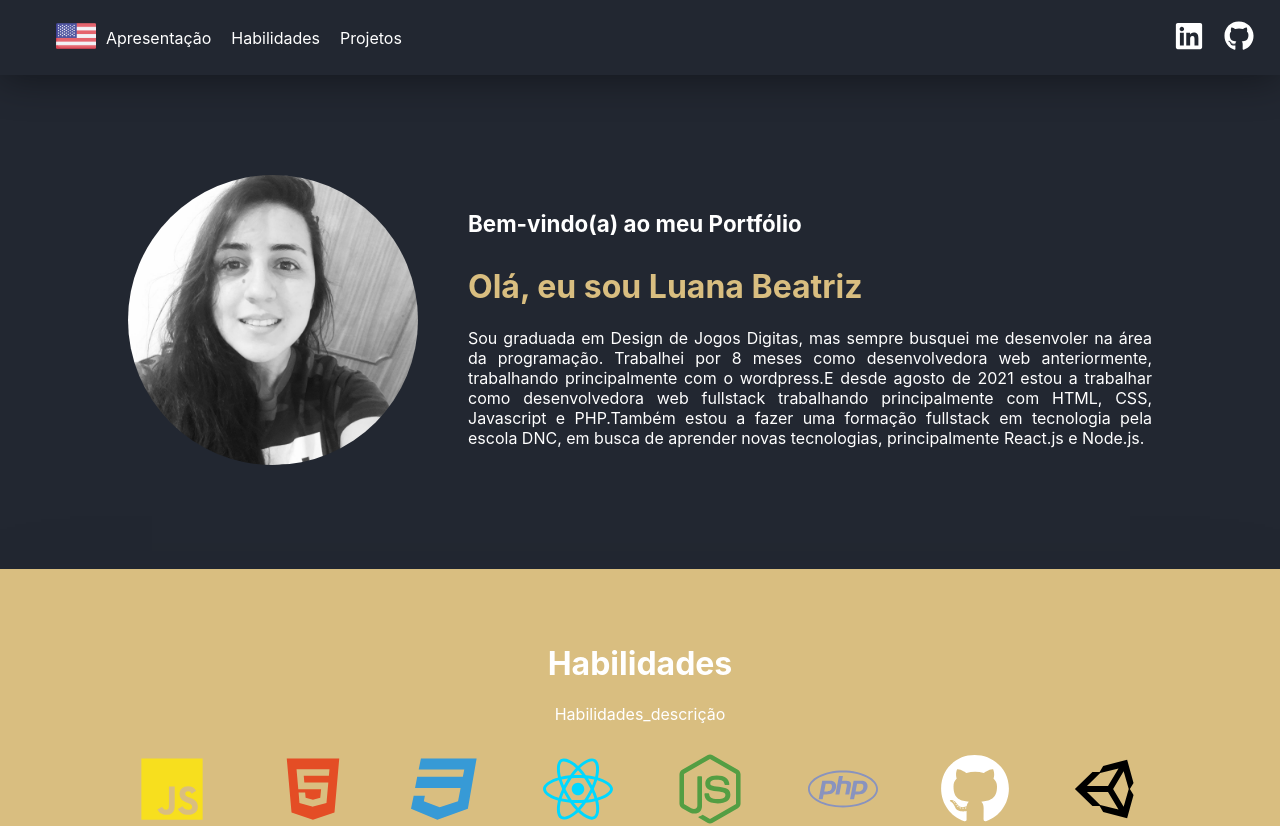
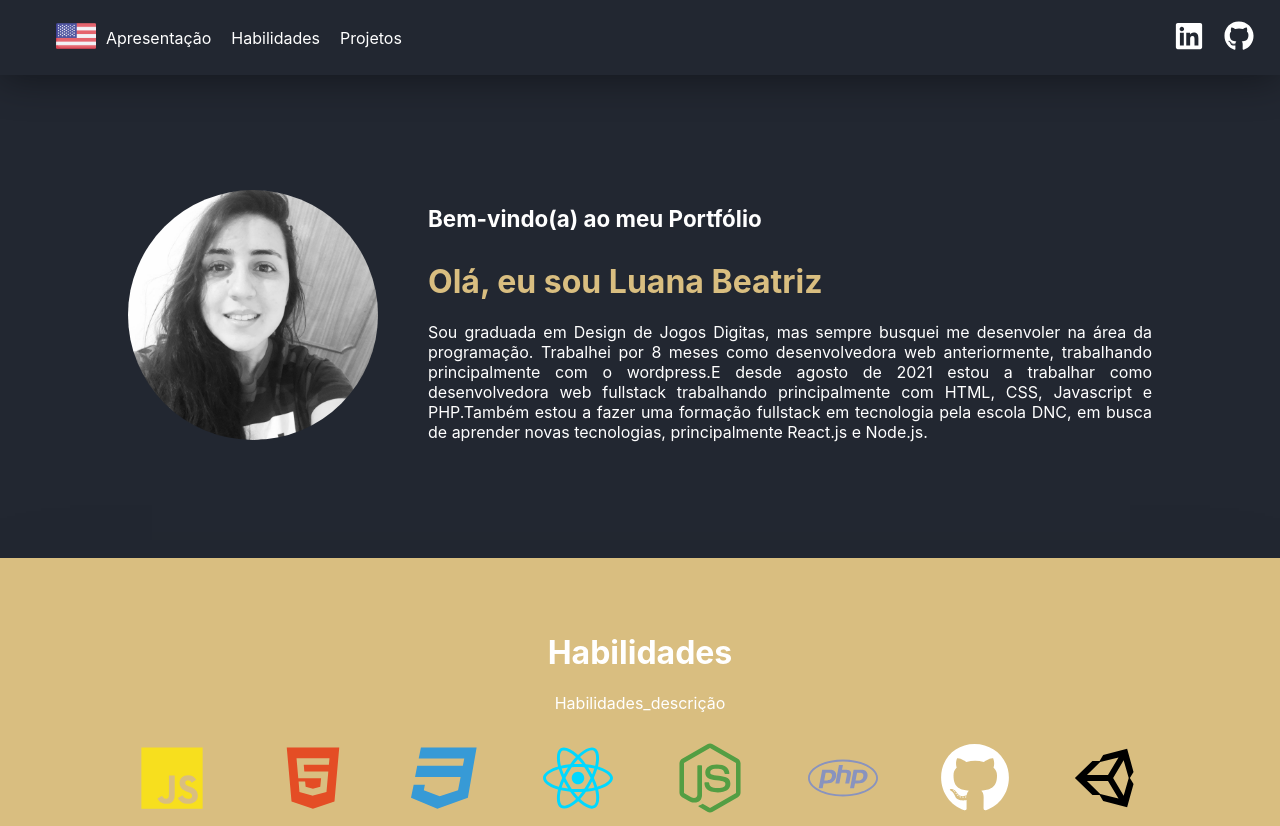
Before and after one commit to lubias/portfolio, a React (Create React App) app: page / in a window 1280 px wide. Shown: the top 826 px of the page. Built offline with nearby package versions, Linux system fonts and the light colour scheme.

Commit message:
Update index.scss

```diff
--- a/src/components/Presentation/index.scss
+++ b/src/components/Presentation/index.scss
@@ -8,7 +8,7 @@
     align-items: center;
 
     &__div-image{
-        width: 290px;
+        width: 250px;
         margin-right: 50px;
 
         img{
```
